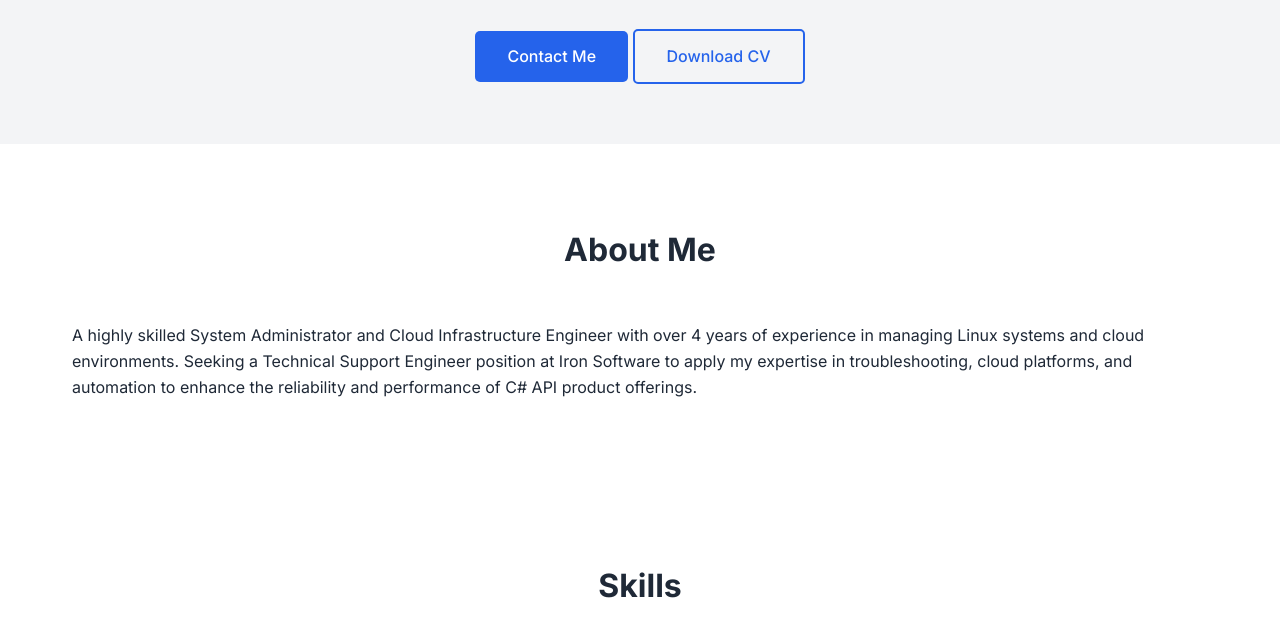
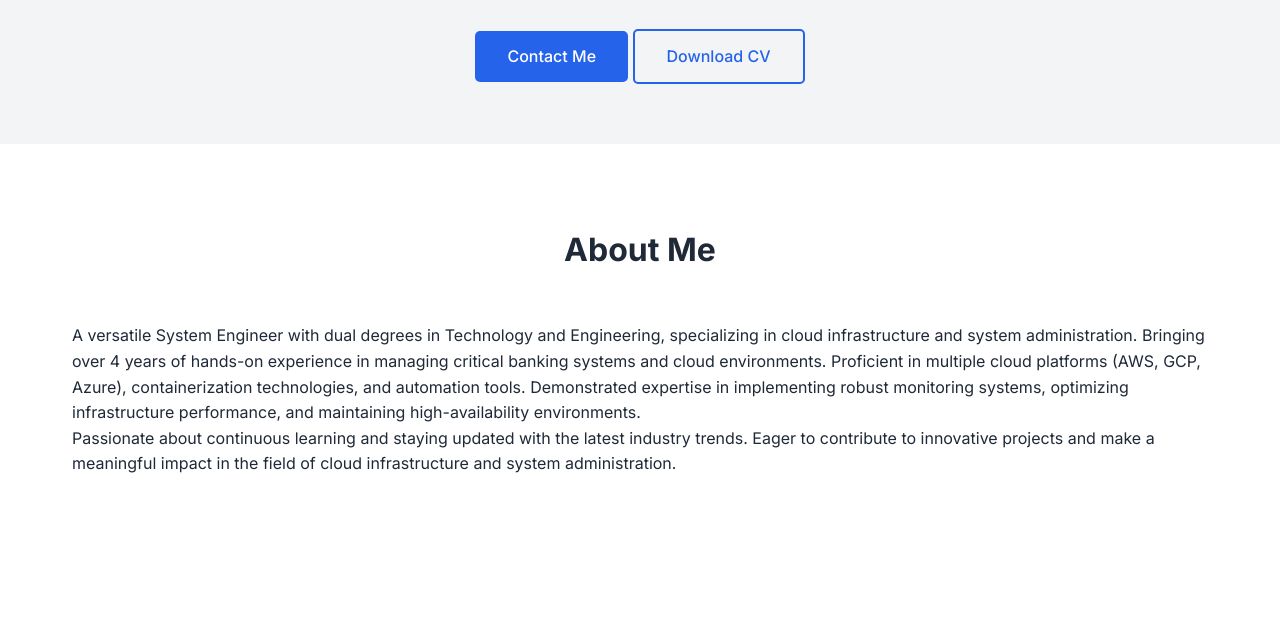
Before and after one commit to wpaing/Portfolio-, a plain HTML site: page index.html in a window 1280 px wide. Shown: the part 507-1141 px from the top of the page. Drawn offline with Linux system fonts and the light colour scheme.

Commit message:
Initial portfolio website

```diff
--- a/index.html
+++ b/index.html
@@ -50,12 +50,17 @@
         <div class="container">
             <h2 class="section-title">About Me</h2>
             <div class="about-content">
-                <p>A highly skilled System Administrator and Cloud Infrastructure Engineer with over 4 years of
-                    experience in managing Linux systems and cloud environments. Seeking a Technical Support Engineer
-                    position at Iron Software to apply my expertise in troubleshooting, cloud platforms, and automation
-                    to enhance the reliability and performance of C# API product offerings.</p>
+                <p>A versatile System Engineer with dual degrees in Technology and Engineering, specializing in cloud
+                    infrastructure and system administration.
+                    Bringing over 4 years of hands-on experience in managing critical banking systems and cloud
+                    environments. Proficient in multiple cloud platforms (AWS, GCP, Azure), containerization
+                    technologies, and automation tools.
+                    Demonstrated expertise in implementing robust monitoring systems, optimizing infrastructure
+                    performance, and maintaining high-availability environments.</p>
+                <p>Passionate about continuous learning and staying updated with the latest industry trends. Eager to
+                    contribute to innovative projects and make a meaningful impact in the field of cloud infrastructure
+                    and system administration.</p>
             </div>
-        </div>
     </section>
 
     <section id="skills" class="skills">
```
